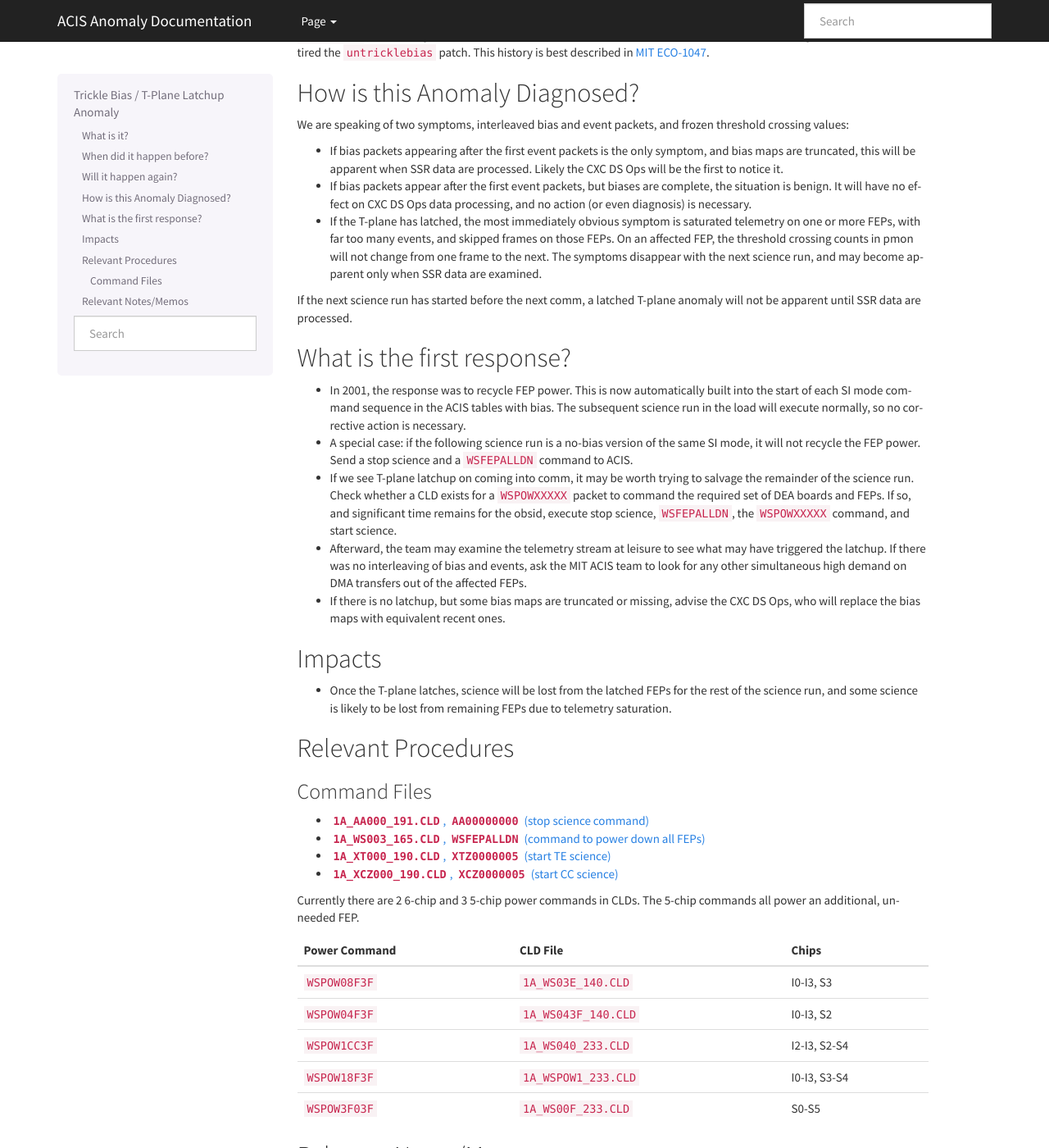
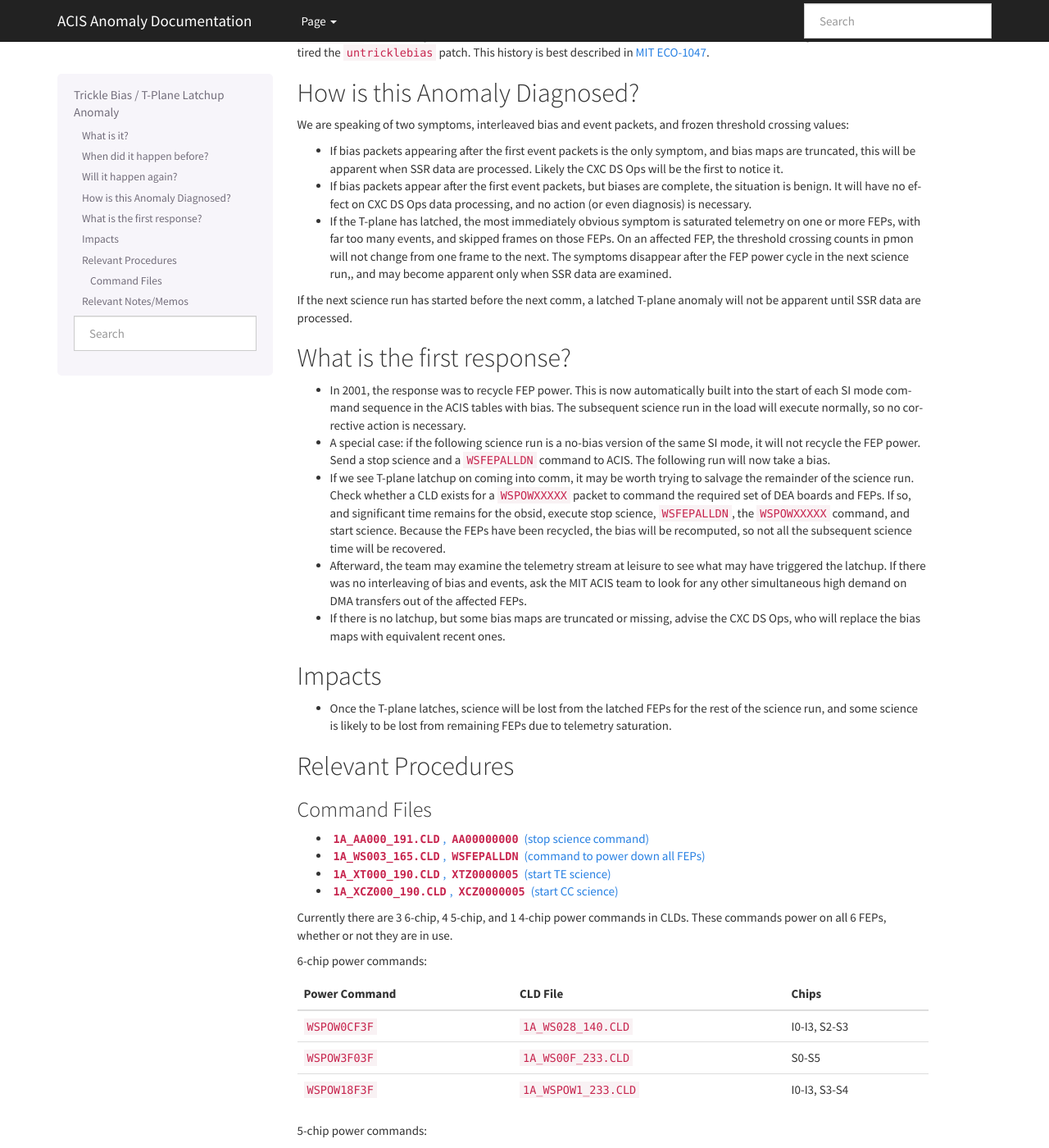
Before and after one commit to acisops/acis_anomaly_pages, a Sphinx documentation site: the page built from source/trickle_bias_tplane.rst, in a window 1280 px wide and 1400 px high, scrolled down 731 px. Shown: the whole window at 82% size. Built offline with Sphinx 7.4.7, drawn with Linux system fonts in a browser that asks for light colours; some of the changed text lies outside the part shown.

Commit message:
Latest updates to this page

```diff
--- a/source/trickle_bias_tplane.rst
+++ b/source/trickle_bias_tplane.rst
@@ -17,14 +17,14 @@
 
 Thirteen times:
 
-* June 26, 2000: 3 FEPs latched
+* June 26, 2000: 2 FEPs latched
 * January 21, 2001: interleaving of bias and events, no latchup
 * March 14, 2001: interleaving, no latchup, one short bias
 * October 29, 2001: 2 FEPs latched
 * November 4, 2001: 1 FEP latched
-* July 9, 2005: interleaving only
+* July 9, 2005: 2 FEPs latched
 * May 9, 2006: interleaving only
-* April 19, 2006: interleaving only
+* April 19, 2008: interleaving only
 * March 25, 2011: interleaving only
 * March 28, 2012: interleaving only
 * June 22, 2012: interleaving only
@@ -58,8 +58,9 @@
 * If the T-plane has latched, the most immediately obvious symptom is saturated
   telemetry on one or more FEPs, with far too many events, and skipped frames on
   those FEPs. On an affected FEP, the threshold crossing counts in pmon will not
-  change from one frame to the next. The symptoms disappear with the next science
-  run, and may become apparent only when SSR data are examined.
+  change from one frame to the next. The symptoms disappear after the FEP power
+  cycle in the next science run,, and may become apparent only when SSR data are
+  examined.
 
 If the next science run has started before the next comm, a latched T-plane
 anomaly will not be apparent until SSR data are processed.
@@ -74,13 +75,14 @@
 
 * A special case: if the following science run is a no-bias version of the same
   SI mode, it will not recycle the FEP power. Send a stop science and a
-  ``WSFEPALLDN`` command to ACIS.
+  ``WSFEPALLDN`` command to ACIS. The following run will now take a bias.
 
 * If we see T-plane latchup on coming into comm, it may be worth trying to salvage
   the remainder of the science run. Check whether a CLD exists for a ``WSPOWXXXXX``
   packet to command the required set of DEA boards and FEPs. If so, and significant
   time remains for the obsid, execute stop science, ``WSFEPALLDN``, the ``WSPOWXXXXX``
-  command, and start science.
+  command, and start science. Because the FEPs have been recycled, the bias will be
+  recomputed, so not all the subsequent science time will be recovered.
 
 * Afterward, the team may examine the telemetry stream at leisure to see what may have
   triggered the latchup. If there was no interleaving of bias and events, ask the MIT
@@ -120,18 +122,37 @@
 * |te_start|_
 * |cc_start|_
 
-Currently there are 2 6-chip and 3 5-chip power commands in CLDs. The 5-chip commands
-all power an additional, unneeded FEP.
+Currently there are 3 6-chip, 4 5-chip, and 1 4-chip power commands in CLDs.
+These commands power on all 6 FEPs, whether or not they are in use.
 
-==============  =====================  ============
-Power Command   CLD File               Chips
-==============  =====================  ============
-``WSPOW08F3F``  ``1A_WS03E_140.CLD``   I0-I3, S3
-``WSPOW04F3F``  ``1A_WS043F_140.CLD``  I0-I3, S2
-``WSPOW1CC3F``  ``1A_WS040_233.CLD``   I2-I3, S2-S4
-``WSPOW18F3F``  ``1A_WSPOW1_233.CLD``  I0-I3, S3-S4
-``WSPOW3F03F``  ``1A_WS00F_233.CLD``   S0-S5
-==============  =====================  ============
+6-chip power commands:
+
+==============  ======================  ============
+Power Command   CLD File                Chips
+==============  ======================  ============
+``WSPOW0CF3F``	``1A_WS028_140.CLD``	  I0-I3, S2-S3
+``WSPOW3F03F``	``1A_WS00F_233.CLD``	  S0-S5
+``WSPOW18F3F``	``1A_WSPOW1_233.CLD``	  I0-I3, S3-S4
+==============  ======================  ============
+
+5-chip power commands:
+
+==============  ======================  ============
+Power Command   CLD File                Chips
+==============  ======================  ============
+``WSPOW08F3F``	``1A_WS03E_140.CLD``	  I0-I3, S3
+``WSPOW04F3F``	``1A_WSP043F_140.CLD``  I0-I3, S2
+``WSPOW1CC3F``	``1A_WS040_233.CLD``	  I2-I3, S2-S4
+``WSPOW3E03F``	``1A_WS03F_233.CLD``	  S1-S5
+==============  ======================  ============
+
+4-chip power commands:
+
+==============  ======================  ============
+Power Command   CLD File                Chips
+==============  ======================  ============
+``WSPOW003F``	  ``1A_WS045_140.CLD``	  I0-I3
+==============  ======================  ============
 
 Relevant Notes/Memos
 --------------------
```
